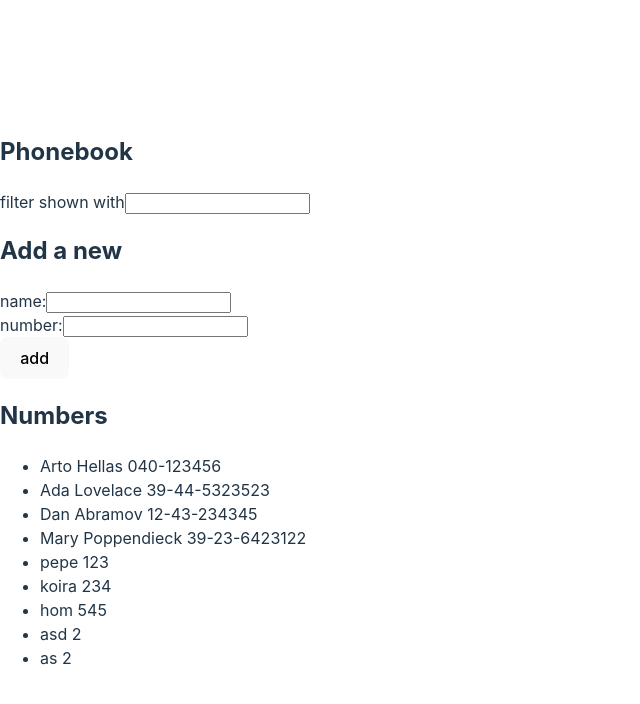
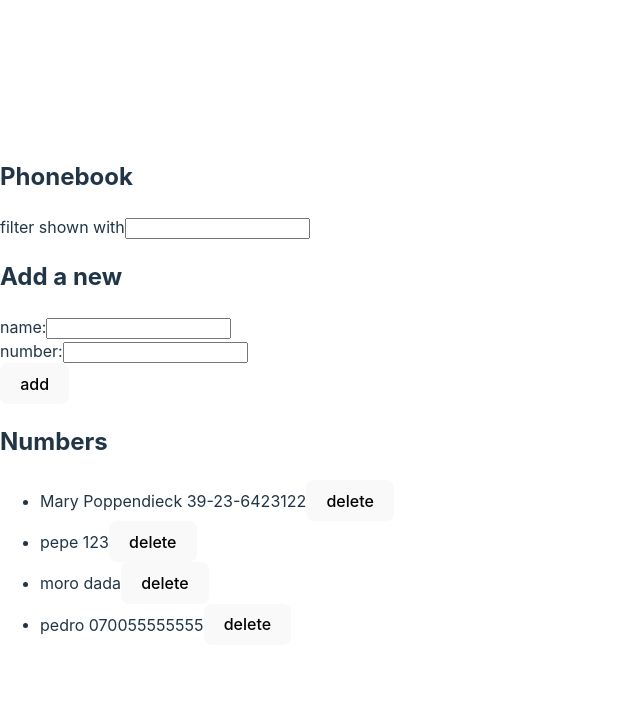
Before and after one commit to opturtio/FullStackOpen, a React (Vite) app in the folder part2/puhelinluettelo/: page / in a window 1280 px wide. Shown: the top 704 px of the page, without its empty margins (0-640 px from the left). Built offline with nearby package versions, Linux system fonts and the light colour scheme; data requests are answered from the project's data file.

Commit message:
2.14: puhelinluettelo step9

```diff
--- a/part2/puhelinluettelo/db.json
+++ b/part2/puhelinluettelo/db.json
@@ -1,20 +1,5 @@
 {
   "persons": [
-    {
-      "name": "Arto Hellas",
-      "number": "040-123456",
-      "id": "1"
-    },
-    {
-      "name": "Ada Lovelace",
-      "number": "39-44-5323523",
-      "id": "2"
-    },
-    {
-      "name": "Dan Abramov",
-      "number": "12-43-234345",
-      "id": "3"
-    },
     {
       "name": "Mary Poppendieck",
       "number": "39-23-6423122",
@@ -26,24 +11,14 @@
       "number": "123"
     },
     {
-      "id": "eb6d",
-      "name": "koira",
-      "number": "234"
+      "id": "6394",
+      "name": "moro",
+      "number": "dada"
     },
     {
-      "id": "ee99",
-      "name": "hom",
-      "number": "545"
-    },
-    {
-      "id": "a472",
-      "name": "asd",
-      "number": "2"
-    },
-    {
-      "id": "d7aa",
-      "name": "as",
-      "number": "2"
+      "id": "5c87",
+      "name": "pedro",
+      "number": "070055555555"
     }
   ]
 }
--- a/part2/puhelinluettelo/src/App.jsx
+++ b/part2/puhelinluettelo/src/App.jsx
@@ -59,6 +59,16 @@ const App = () => {
     setNewNumber('')
   }
 
+  const deletePerson = (id) => {
+    personsService
+      .deletePerson(id)
+      .then(() => {
+        const updatedPersons = persons.filter(person => person.id !== id)
+        setPersons(updatedPersons)
+        setPersonsToShow(updatedPersons)
+      })
+  }
+
   return (
     <div>
       <h2>Phonebook</h2>
@@ -77,7 +87,7 @@ const App = () => {
       />
 
       <h2>Numbers</h2>
-      <Persons personsToShow={personsToShow} />
+      <Persons personsToShow={personsToShow} deletePerson={deletePerson}/>
     </div>
   )
 }
--- a/part2/puhelinluettelo/src/components/Persons.jsx
+++ b/part2/puhelinluettelo/src/components/Persons.jsx
@@ -1,7 +1,12 @@
-const Persons = ({ personsToShow }) => {
+const Persons = ({ personsToShow, deletePerson }) => {
 	return (
 		<ul>
-			{personsToShow.map((person, idx) => (<li key={idx}>{person.name} {person.number}</li>))}
+			{personsToShow.map((person, idx) => (
+				<li key={idx} data-personid={person.id}>
+					{person.name} {person.number}
+					<button onClick={() => deletePerson(person.id)}>delete</button>
+				</li>
+			))}
 		</ul>
 	)
 }
--- a/part2/puhelinluettelo/src/services/persons.js
+++ b/part2/puhelinluettelo/src/services/persons.js
@@ -15,4 +15,8 @@ const add = (newPerson) => {
     })
 }
 
-export default { initPersons, add }
+const deletePerson = (id) => {
+    return axios.delete(`${baseUrl}/${id}`).then(() => id)
+}
+
+export default { initPersons, add, deletePerson }
```
